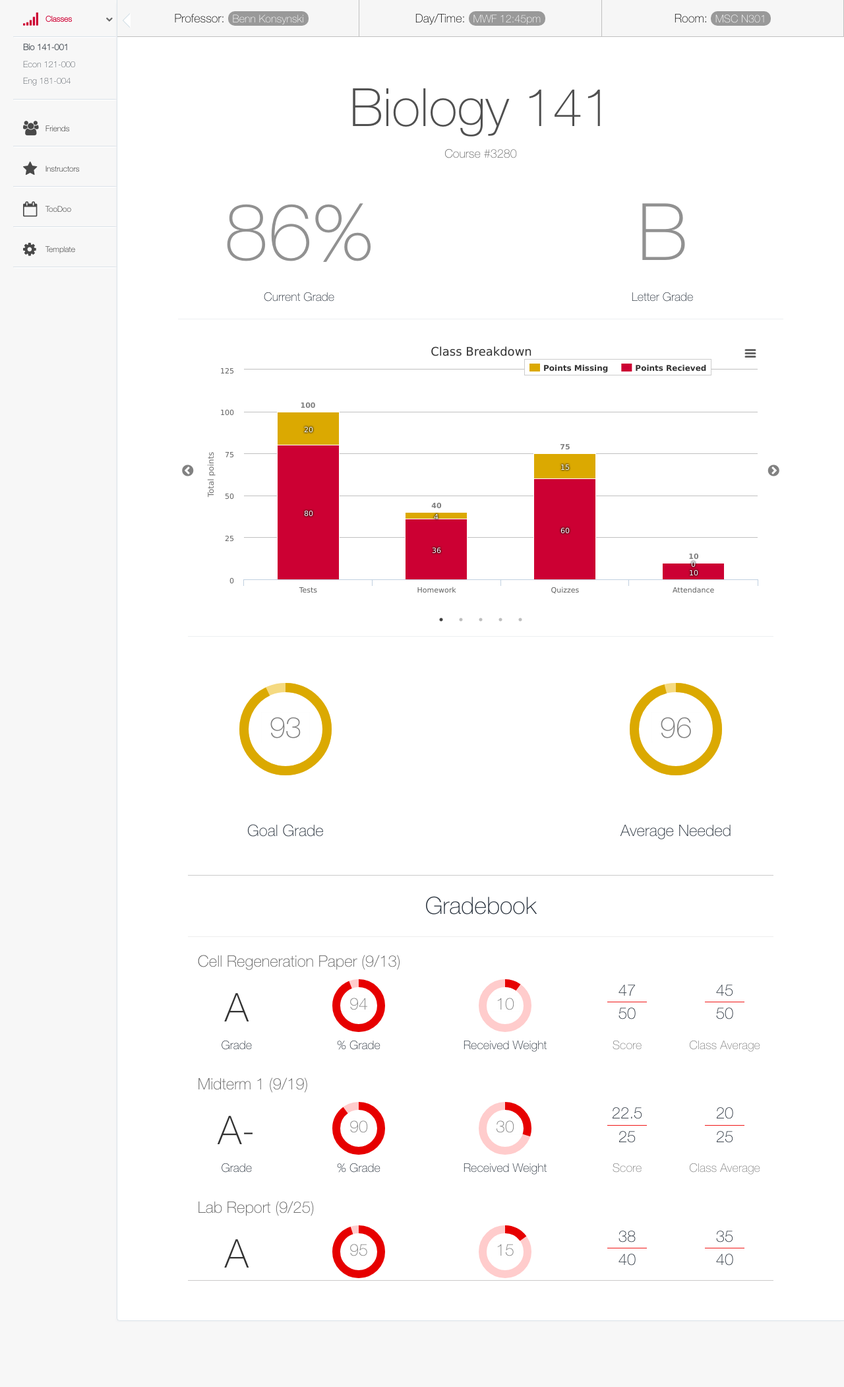
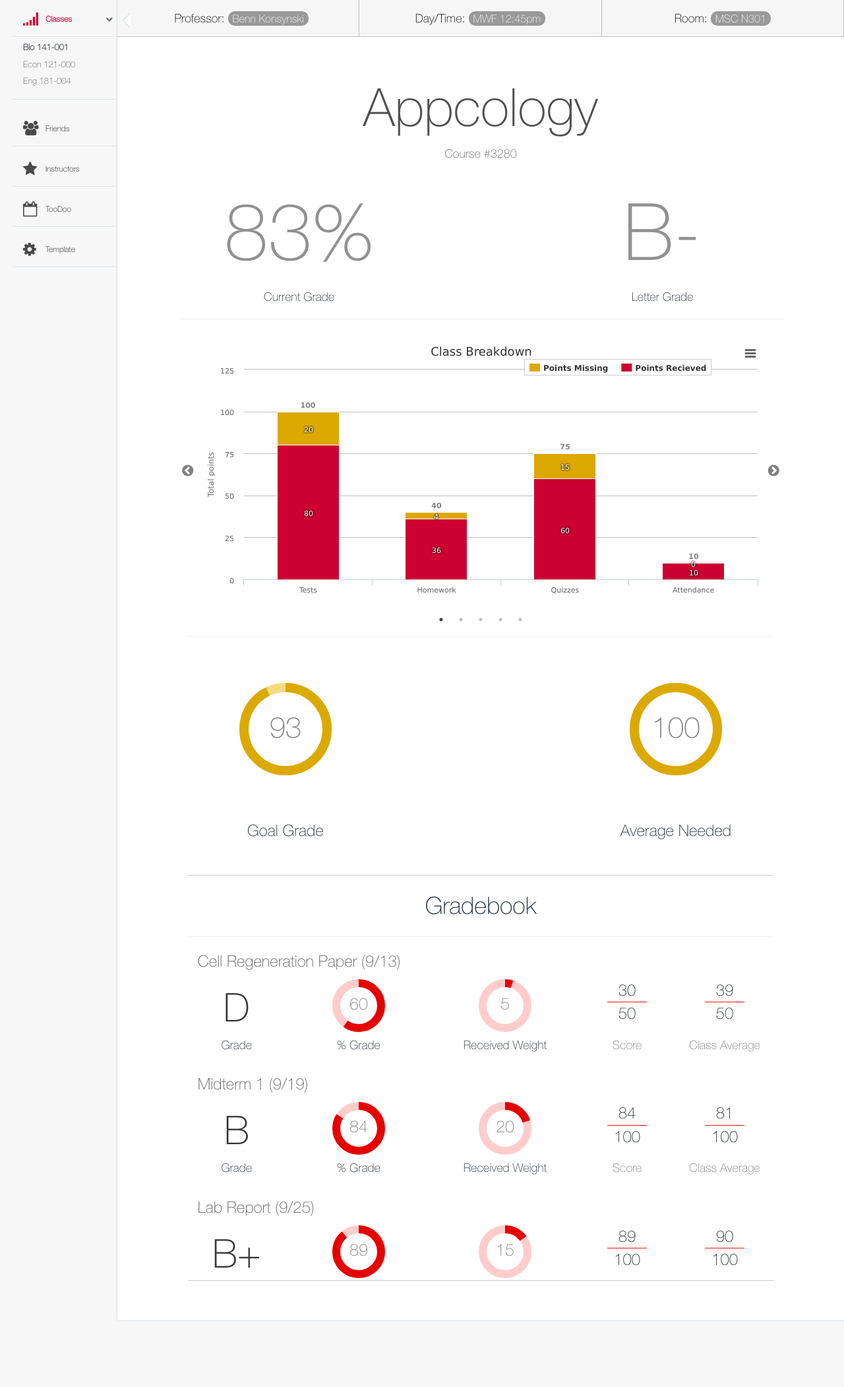
Before and after one commit to twang35/Manila, a PHP site: page /class-1.php in a window 1280 px wide. Shown: the part 50-2152 px from the top of the page at 66% size. Run offline with PHP 8.4, Linux system fonts and the light colour scheme; some libraries are stand-ins or nearby versions.

Commit message:
minor changes

```diff
--- a/class-1.php
+++ b/class-1.php
@@ -19,7 +19,7 @@
 
     <div class="row" style="margin-top: 50px;">
         <div class="col-md-10 col-md-offset-1" align="center">
-            <h1 class="Class-Title">Biology 141 </h1>
+            <h1 class="Class-Title">Appcology</h1>
         </div>
     </div>
     <div class="row" style="margin-bottom: 10px;" align="center">
@@ -147,22 +147,20 @@
                         </div>
                     </div>
                     <div class="row" style="margin-top: 10px;">
-                        <div class="col-md-2 grbk-letter">
-                            A
+                        <div class="col-md-2 grbk-letter">D</div>
+                        <div class="col-md-3">
+                            <input type="text" value="60" class="knob second" data-readOnly=true data-thickness=".3" data-inputColor="#333" data-fgColor="#E60000" data-bgColor="#FFCCCC" data-width="80" data-height="80">
                         </div>
                         <div class="col-md-3">
-                            <input type="text" value="94" class="knob second" data-readOnly=true data-thickness=".3" data-inputColor="#333" data-fgColor="#E60000" data-bgColor="#FFCCCC" data-width="80" data-height="80">
-                        </div>
-                        <div class="col-md-3">
-                            <input type="text" value="10" class="knob second" data-thickness=".3" data-readOnly=true data-inputColor="#333" data-fgColor="#E60000" data-bgColor="#FFCCCC" data-width="80" data-height="80">
+                            <input type="text" value="5" class="knob second" data-thickness=".3" data-readOnly=true data-inputColor="#333" data-fgColor="#E60000" data-bgColor="#FFCCCC" data-width="80" data-height="80">
                         </div>
                         <div class="col-md-2" style="padding:0px;">
                             <!-- <h3 class="points">47/50</h3> -->
-                            <h3 class="grbk-top-half">47</h3>
+                            <h3 class="grbk-top-half">30</h3>
                             <h3>50</h3>
                         </div>
                         <div class="col-md-2" style="padding:0px;">
-                            <h3 class="grbk-top-half">45</h3>
+                            <h3 class="grbk-top-half">39</h3>
                             <h3>50</h3>
                         </div>
                     </div>
@@ -192,22 +190,22 @@
                     </div>
                     <div class="row" style="margin-top: 10px;">
                         <div class="col-md-2 grbk-letter">
-                            A-
+                            B
                         </div>
                         <div class="col-md-3">
-                            <input type="text" value="90" class="knob second" data-thickness=".3" data-readOnly=true data-inputColor="#333" data-fgColor="#E60000" data-bgColor="#FFCCCC" data-width="80" data-height="80">
+                            <input type="text" value="84" class="knob second" data-thickness=".3" data-readOnly=true data-inputColor="#333" data-fgColor="#E60000" data-bgColor="#FFCCCC" data-width="80" data-height="80">
                         </div>
                         <div class="col-md-3">
-                            <input type="text" value="30" class="knob second" data-thickness=".3" data-readOnly=true data-inputColor="#333" data-fgColor="#E60000" data-bgColor="#FFCCCC" data-width="80" data-height="80">
+                            <input type="text" value="20" class="knob second" data-thickness=".3" data-readOnly=true data-inputColor="#333" data-fgColor="#E60000" data-bgColor="#FFCCCC" data-width="80" data-height="80">
                         </div>
                         <div class="col-md-2" style="padding:0px;">
                             <!-- <h3 class="points">47/50</h3> -->
-                            <h3 class="grbk-top-half">22.5</h3>
-                            <h3>25</h3>
+                            <h3 class="grbk-top-half">84</h3>
+                            <h3>100</h3>
                         </div>
                         <div class="col-md-2" style="padding:0px;">
-                            <h3 class="grbk-top-half">20</h3>
-                            <h3>25</h3>
+                            <h3 class="grbk-top-half">81</h3>
+                            <h3>100</h3>
                         </div>
                     </div>
                     <div class="row">
@@ -236,66 +234,22 @@
                     </div>
                     <div class="row" style="margin-top: 10px;">
                         <div class="col-md-2 grbk-letter">
-                            A
+                            B+
                         </div>
                         <div class="col-md-3">
-                            <input type="text" value="95" class="knob second" data-thickness=".3" data-readOnly=true data-inputColor="#333" data-fgColor="#E60000" data-bgColor="#FFCCCC" data-width="80" data-height="80">
+                            <input type="text" value="89" class="knob second" data-thickness=".3" data-readOnly=true data-inputColor="#333" data-fgColor="#E60000" data-bgColor="#FFCCCC" data-width="80" data-height="80">
                         </div>
                         <div class="col-md-3">
                             <input type="text" value="15" class="knob second" data-thickness=".3" data-readOnly=true data-inputColor="#333" data-fgColor="#E60000" data-bgColor="#FFCCCC" data-width="80" data-height="80">
                         </div>
                         <div class="col-md-2" style="padding:0px;">
                             <!-- <h3 class="points">47/50</h3> -->
-                            <h3 class="grbk-top-half">38</h3>
-                            <h3>40</h3>
+                            <h3 class="grbk-top-half">89</h3>
+                            <h3>100</h3>
                         </div>
                         <div class="col-md-2" style="padding:0px;">
-                            <h3 class="grbk-top-half">35</h3>
-                            <h3>40</h3>
-                        </div>
-                    </div>
-                    <div class="row">
-                        <div class="col-md-2">
-                            <h4>Grade</h4>
-                        </div>
-                        <div class="col-md-3">
-                            <h4>% Grade</h4>
-                        </div>
-                        <div class="col-md-3">
-                            <h4>Received Weight</h4>
-                        </div>
-                        <div class="col-md-2">
-                            <h4 class="scorecap">Score</h4>
-                        </div>
-                        <div class="col-md-2">
-                            <h4 class="classavgcap">Class Average</h4>
-                        </div>
-                    </div>
-                </div>
-                <div class="grade-block">
-                    <div class="row" align="left">
-                        <div class="col-md-7">
-                            <h3 class="assignmentColor">Cell Regeneration Paper (11/13)</h3>
-                        </div>
-                    </div>
-                    <div class="row" style="margin-top: 10px;">
-                        <div class="col-md-2 grbk-letter">
-                            A-
-                        </div>
-                        <div class="col-md-3">
-                            <input type="text" value="94" class="knob second" data-thickness=".3" data-readOnly=true data-inputColor="#333" data-fgColor="#E60000" data-bgColor="#FFCCCC" data-width="80" data-height="80">
-                        </div>
-                        <div class="col-md-3">
-                            <input type="text" value="30" class="knob second" data-thickness=".3" data-readOnly=true data-inputColor="#333" data-fgColor="#E60000" data-bgColor="#FFCCCC" data-width="80" data-height="80">
-                        </div>
-                        <div class="col-md-2" style="padding:0px;">
-                            <!-- <h3 class="points">47/50</h3> -->
-                            <h3 class="grbk-top-half">47</h3>
-                            <h3>50</h3>
-                        </div>
-                        <div class="col-md-2" style="padding:0px;">
-                            <h3 class="grbk-top-half">45</h3>
-                            <h3>50</h3>
+                            <h3 class="grbk-top-half">90</h3>
+                            <h3>100</h3>
                         </div>
                     </div>
                     <div class="row">
@@ -412,17 +366,20 @@
     var totalWeight = 0;
     var studentDataSource = {
         'assignments': [{
-            'assignmentName': 'quiz1',
+            'assignmentName': 'Cell Regeneration Paper',
             'grade': '60',
-            'weight': '3'
+            'weight': '5',
+            'date': '9/13'
         }, {
-            'assignmentName': 'homework1',
+            'assignmentName': 'Midterm 1',
             'grade': '84',
-            'weight': '1'
+            'weight': '20',
+            'date': '9/19'
         }, {
-            'assignmentName': 'mideterm1',
+            'assignmentName': 'Lab Report',
             'grade': '89',
-            'weight': '25'
+            'weight': '15',
+            'date': '9/25'
         }]
     };
 
```
